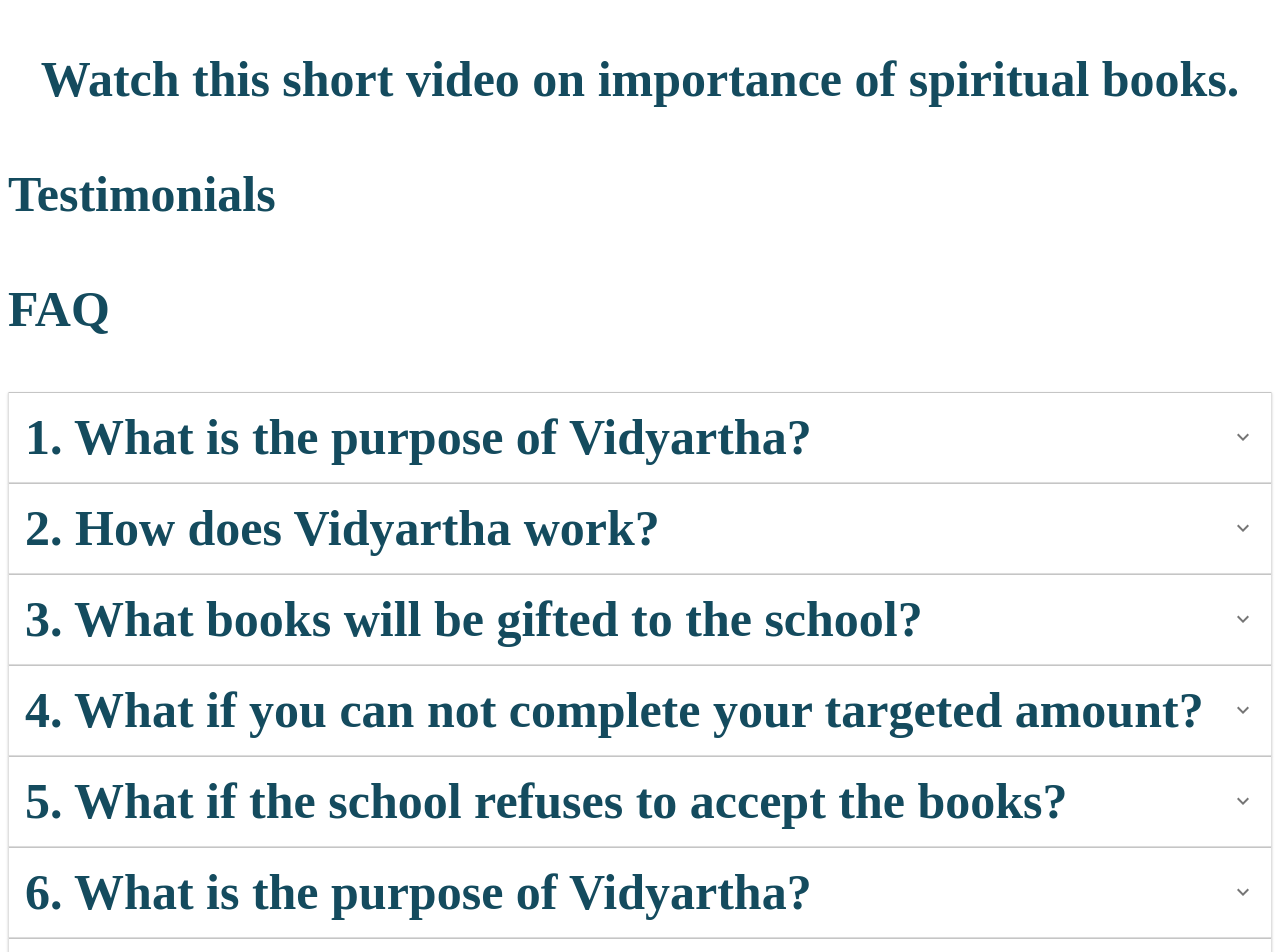
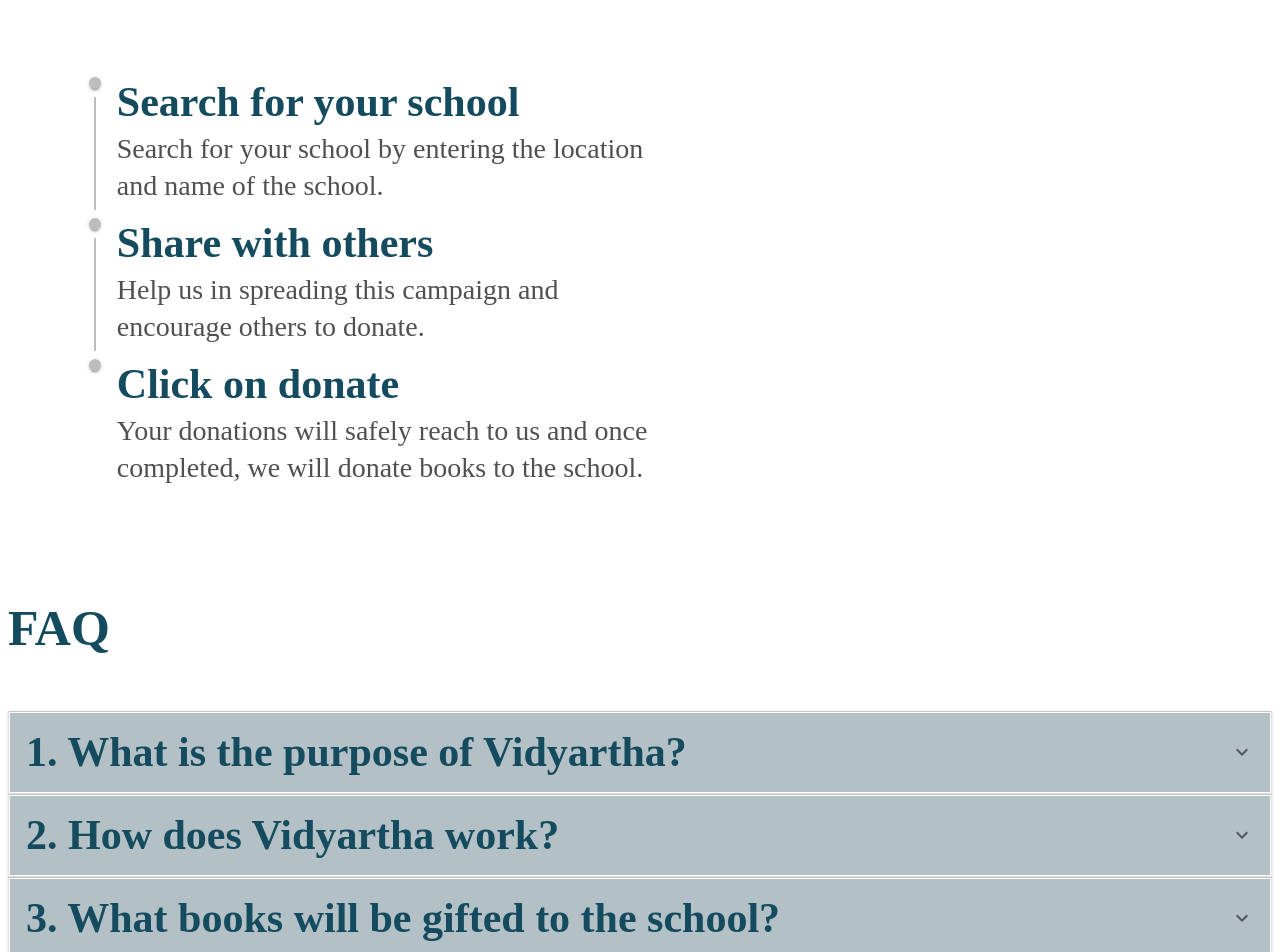
Before and after one commit to maheshauti96/vidyartha-app, a Next.js app: page / in a window 1280 px wide. Shown: the part 1080-2032 px from the top of the page. Built offline with nearby package versions, Linux system fonts and the light colour scheme.

Commit message:
responsive footer, accordion and steps

```diff
--- a/pages/index.js
+++ b/pages/index.js
@@ -7,6 +7,15 @@ import AccordionSummary from '@material-ui/core/AccordionSummary';
 import AccordionDetails from '@material-ui/core/AccordionDetails';
 import Typography from '@material-ui/core/Typography';
 import ExpandMoreIcon from '@material-ui/icons/ExpandMore';
+import Paper from '@material-ui/core/Paper';
+import Grid from '@material-ui/core/Grid';
+import Timeline from '@material-ui/lab/Timeline';
+import TimelineItem from '@material-ui/lab/TimelineItem';
+import TimelineSeparator from '@material-ui/lab/TimelineSeparator';
+import TimelineConnector from '@material-ui/lab/TimelineConnector';
+import TimelineContent from '@material-ui/lab/TimelineContent';
+import TimelineOppositeContent from '@material-ui/lab/TimelineOppositeContent';
+import TimelineDot from '@material-ui/lab/TimelineDot';
 
 export default function Home() {
   return (
@@ -26,15 +35,53 @@ export default function Home() {
       </div>
     </div>
 
-    <div className="item">
+    {/* <div className="item">
 
-    </div>
+    </div> */}
 
     <div className="step-wrap">
       <p>Donate in three simple steps</p>
+      <Grid container spacing={4}>
+        <Grid item xs={12} sm={6} className="time-wrap">
+          <Timeline>
+            <TimelineItem>
+              <TimelineSeparator>
+                <TimelineDot />
+                <TimelineConnector />
+              </TimelineSeparator>
+              <TimelineContent>
+                <Typography className="time-head">Search for your school</Typography>
+                <Typography className="time-body">Search for your school by entering the location and name of the school.</Typography>
+              </TimelineContent>
+            </TimelineItem>
+            <TimelineItem>
+              <TimelineSeparator>
+                <TimelineDot />
+                <TimelineConnector />
+              </TimelineSeparator>
+              <TimelineContent>
+                <Typography className="time-head">Share with others</Typography>
+                <Typography className="time-body">Help us in spreading this campaign and encourage others to donate.</Typography>
+              </TimelineContent>
+            </TimelineItem>
+            <TimelineItem>
+              <TimelineSeparator>
+                <TimelineDot />
+              </TimelineSeparator>
+              <TimelineContent>
+                <Typography className="time-head">Click on donate</Typography>
+                <Typography className="time-body">Your donations will safely reach to us and once completed, we will donate books to the school.</Typography>
+              </TimelineContent>
+            </TimelineItem>
+          </Timeline>
+        </Grid>
+        <Grid item xs={12} sm={6}>
+
+        </Grid>
+      </Grid>
     </div>
 
-    <div className="video-wrap">
+    {/* <div className="video-wrap">
       <p>Watch this short video on importance of spiritual books.</p>
     </div>
 
@@ -43,155 +90,155 @@ export default function Home() {
     </div>
 
     <div className="tm-wrap">
-      <p>Testimonials</p>
-    </div>
+       <p>Testimonials</p>
+    </div> */}
 
     <div className="ques-wrap">
       <p>FAQ</p>
       <Accordion>
-        <AccordionSummary
+        <AccordionSummary className="acc-sum"
           expandIcon={<ExpandMoreIcon />}
           aria-controls="panel1a-content"
           id="panel1a-header"
         >
           <Typography className="accor">1. What is the purpose of Vidyartha?</Typography>
         </AccordionSummary>
-        <AccordionDetails>
-          <Typography>
+        <AccordionDetails className="acc-det">
+          <Typography className="acc-par">
             The purpose of the Vidyartha is to make spiritual wisdom literature available in the school libraries. Children need a stronng foundation of moral values, the ability to handle emotionally turbulent situations, strong determination, and healthy habits, all these needs can be effectively fulfilled by spiritual literature. They also instill within us healthy pride about our own native culture and heritage and explain the deeper meanings behind them. Vidyartha is committed to gift this literature to the schools.
           </Typography>
         </AccordionDetails>
       </Accordion>
       <Accordion>
-        <AccordionSummary
+        <AccordionSummary className="acc-sum"
           expandIcon={<ExpandMoreIcon />}
           aria-controls="panel2a-content"
           id="panel2a-header"
         >
           <Typography className="accor">2. How does Vidyartha work?</Typography>
         </AccordionSummary>
-        <AccordionDetails>
-          <Typography>
+        <AccordionDetails className="acc-det">
+          <Typography className="acc-par">
             Lorem ipsum dolor sit amet, consectetur adipiscing elit. Suspendisse malesuada lacus ex,
             sit amet blandit leo lobortis eget.
           </Typography>
         </AccordionDetails>
       </Accordion>
       <Accordion>
-        <AccordionSummary
+        <AccordionSummary className="acc-sum"
           expandIcon={<ExpandMoreIcon />}
           aria-controls="panel2a-content"
           id="panel2a-header"
         >
           <Typography className="accor">3. What books will be gifted to the school?</Typography>
         </AccordionSummary>
-        <AccordionDetails>
-          <Typography>
+        <AccordionDetails className="acc-det">
+          <Typography className="acc-par">
             Lorem ipsum dolor sit amet, consectetur adipiscing elit. Suspendisse malesuada lacus ex,
             sit amet blandit leo lobortis eget.
           </Typography>
         </AccordionDetails>
       </Accordion>
       <Accordion>
-        <AccordionSummary
+        <AccordionSummary className="acc-sum"
           expandIcon={<ExpandMoreIcon />}
           aria-controls="panel2a-content"
           id="panel2a-header"
         >
           <Typography className="accor">4. What if you can not complete your targeted amount?</Typography>
         </AccordionSummary>
-        <AccordionDetails>
-          <Typography>
+        <AccordionDetails className="acc-det">
+          <Typography className="acc-par">
             Lorem ipsum dolor sit amet, consectetur adipiscing elit. Suspendisse malesuada lacus ex,
             sit amet blandit leo lobortis eget.
           </Typography>
         </AccordionDetails>
       </Accordion>
       <Accordion>
-        <AccordionSummary
+        <AccordionSummary className="acc-sum"
           expandIcon={<ExpandMoreIcon />}
           aria-controls="panel2a-content"
           id="panel2a-header"
         >
           <Typography className="accor">5. What if the school refuses to accept the books?</Typography>
         </AccordionSummary>
-        <AccordionDetails>
-          <Typography>
+        <AccordionDetails className="acc-det">
+          <Typography className="acc-par">
             Lorem ipsum dolor sit amet, consectetur adipiscing elit. Suspendisse malesuada lacus ex,
             sit amet blandit leo lobortis eget.
           </Typography>
         </AccordionDetails>
       </Accordion>
       <Accordion>
-        <AccordionSummary
+        <AccordionSummary className="acc-sum"
           expandIcon={<ExpandMoreIcon />}
           aria-controls="panel2a-content"
           id="panel2a-header"
         >
           <Typography className="accor">6. What is the purpose of Vidyartha?</Typography>
         </AccordionSummary>
-        <AccordionDetails>
-          <Typography>
+        <AccordionDetails className="acc-det">
+          <Typography className="acc-par">
             Lorem ipsum dolor sit amet, consectetur adipiscing elit. Suspendisse malesuada lacus ex,
             sit amet blandit leo lobortis eget.
           </Typography>
         </AccordionDetails>
       </Accordion>
       <Accordion>
-        <AccordionSummary
+        <AccordionSummary className="acc-sum"
           expandIcon={<ExpandMoreIcon />}
           aria-controls="panel2a-content"
           id="panel2a-header"
         >
           <Typography className="accor">7. How does Vidyartha work?</Typography>
         </AccordionSummary>
-        <AccordionDetails>
-          <Typography>
+        <AccordionDetails className="acc-det">
+          <Typography className="acc-par">
             Lorem ipsum dolor sit amet, consectetur adipiscing elit. Suspendisse malesuada lacus ex,
             sit amet blandit leo lobortis eget.
           </Typography>
         </AccordionDetails>
       </Accordion>
       <Accordion>
-        <AccordionSummary
+        <AccordionSummary className="acc-sum"
           expandIcon={<ExpandMoreIcon />}
           aria-controls="panel2a-content"
           id="panel2a-header"
         >
           <Typography className="accor">8. What books will be gifted to the school?</Typography>
         </AccordionSummary>
-        <AccordionDetails>
-          <Typography>
+        <AccordionDetails className="acc-det">
+          <Typography className="acc-par">
             Lorem ipsum dolor sit amet, consectetur adipiscing elit. Suspendisse malesuada lacus ex,
             sit amet blandit leo lobortis eget.
           </Typography>
         </AccordionDetails>
       </Accordion>
       <Accordion>
-        <AccordionSummary
+        <AccordionSummary className="acc-sum"
           expandIcon={<ExpandMoreIcon />}
           aria-controls="panel2a-content"
           id="panel2a-header"
         >
           <Typography className="accor">9. What if you can not complete your targeted amount?</Typography>
         </AccordionSummary>
-        <AccordionDetails>
-          <Typography>
+        <AccordionDetails className="acc-det">
+          <Typography className="acc-par">
             Lorem ipsum dolor sit amet, consectetur adipiscing elit. Suspendisse malesuada lacus ex,
             sit amet blandit leo lobortis eget.
           </Typography>
         </AccordionDetails>
       </Accordion>
       <Accordion>
-        <AccordionSummary
+        <AccordionSummary className="acc-sum"
           expandIcon={<ExpandMoreIcon />}
           aria-controls="panel2a-content"
           id="panel2a-header"
         >
           <Typography className="accor">10. What if the school refuses to accept the books?</Typography>
         </AccordionSummary>
-        <AccordionDetails>
-          <Typography>
+        <AccordionDetails className="acc-det">
+          <Typography className="acc-par">
             Lorem ipsum dolor sit amet, consectetur adipiscing elit. Suspendisse malesuada lacus ex,
             sit amet blandit leo lobortis eget.
           </Typography>
@@ -213,6 +260,19 @@ export default function Home() {
         </Button>
       </div>
     </div>
+    <footer className="foot-wrap">
+      <Grid container spacing={4}>
+        <Grid item xs={12} sm={4}>
+          <p>Terms & Conditions</p>
+        </Grid>
+        <Grid item xs={12} sm={4}>
+          <p>Privacy Policy</p>
+        </Grid>
+        <Grid item xs={12} sm={4}>
+          <p>Return Policy</p>
+        </Grid>
+      </Grid>
+    </footer>
   </div>
   )
 }
--- a/src/styles/index.scss
+++ b/src/styles/index.scss
@@ -4,7 +4,6 @@
     width: 100%;
     height: 100%;
     mix-blend-mode: normal;
-    opacity: 0.72;
 
     .banner-wrap {
         margin-left: 25%;
@@ -18,7 +17,6 @@
             font: normal normal bold 71px/124px PT Sans Pro;
             letter-spacing: 0px;
             color: #FFFFFF;
-            opacity: 1;
         }
 
         .form-wrap {
@@ -38,7 +36,6 @@
                 height: 5%;
                 background: #7B7B7B 0% 0% no-repeat padding-box;
                 border-radius: 20px;
-                opacity: 0.75;
             }
 
             .MuiInputBase-root {
@@ -48,7 +45,6 @@
                 letter-spacing: 0px;
                 border-radius: 20px;
                 color: #FFFFFF;
-                opacity: 1;
             }
 
             .btn {
@@ -58,7 +54,6 @@
                 height: 5%;
                 background: #144B5E 0% 0% no-repeat padding-box;
                 border-radius: 15px;
-                opacity: 0.75;
 
                 p {
                     margin: 5% 0;
@@ -67,17 +62,16 @@
                     font: normal normal bold 28px/32px PT Sans Pro;
                     letter-spacing: 0px;
                     color: #FFFFFF;
-                    opacity: 1;
                 }
             }
         }
     }
 }
 
-.item {
-    background: #144B5E3B no-repeat padding-box;
-    opacity: 1;
-}
+// .item {
+//     background: #144B5E3B no-repeat padding-box;
+//     opacity: 1;
+// }
 
 .step-wrap {
     p {
@@ -87,27 +81,46 @@
         color: #144B5E;
         opacity: 1;
     }
-}
 
-.video-wrap {
-    p {
-        text-align: center;
-        font: normal normal bold 50px/65px PT Sans Pro;
-        letter-spacing: 0px;
-        color: #144B5E;
-        opacity: 1;
+    .time-wrap {
+        margin: 0 5%;
+        .time-head {
+            text-align: left;
+            font: normal normal bold 42px/55px PT Sans Pro;
+            letter-spacing: 0px;
+            color: #144B5E;
+        }
+        .time-body {
+            text-align: left;
+            font: normal normal normal 28px/37px PT Sans Pro;
+            letter-spacing: 0px;
+            color: #505050;
+        }
+        .MuiTimelineItem-missingOppositeContent:before {
+            content: none;
+        }
     }
 }
 
-.tm-wrap {
-    p {
-        text-align: left;
-        font: normal normal bold 50px/65px PT Sans Pro;
-        letter-spacing: 0px;
-        color: #144B5E;
-        opacity: 1;
-    }
-}
+// .video-wrap {
+//     p {
+//         text-align: center;
+//         font: normal normal bold 50px/65px PT Sans Pro;
+//         letter-spacing: 0px;
+//         color: #144B5E;
+//         opacity: 1;
+//     }
+// }
+
+// .tm-wrap {
+//     p {
+//         text-align: left;
+//         font: normal normal bold 50px/65px PT Sans Pro;
+//         letter-spacing: 0px;
+//         color: #144B5E;
+//         opacity: 1;
+//     }
+// }
 
 .ques-wrap {
     p {
@@ -116,6 +129,30 @@
         letter-spacing: 0px;
         color: #144B5E;
         opacity: 1;
+    }
+
+    .acc-sum {
+        background: #B3C0C5 0% 0% no-repeat padding-box;
+        border: 1px solid #FFFFFF;
+
+        .accor {
+            text-align: left;
+            font: normal normal bold 42px/55px PT Sans Pro;
+            letter-spacing: 0px;
+            color: #144B5E;
+        }
+    }
+
+    .acc-det {
+        background: #144B5E0D 0% 0% no-repeat padding-box;
+        border: 1px solid #FFFFFF;
+
+        .acc-par {
+            text-align: left;
+            font: normal normal normal 32px/42px PT Sans Pro;
+            letter-spacing: 0px;
+            color: #144B5E;
+        }
     }
 }
 
@@ -171,3 +208,15 @@
         }
     }
 }
+
+.foot-wrap {
+    margin-top: 5%;
+    background: #C8D5DA 0% 0% no-repeat padding-box;
+
+    p {
+        text-align: center;
+        font: normal normal normal 32px/42px PT Sans Pro;
+        letter-spacing: 0px;
+        color: #144B5E;
+    }
+}
```
